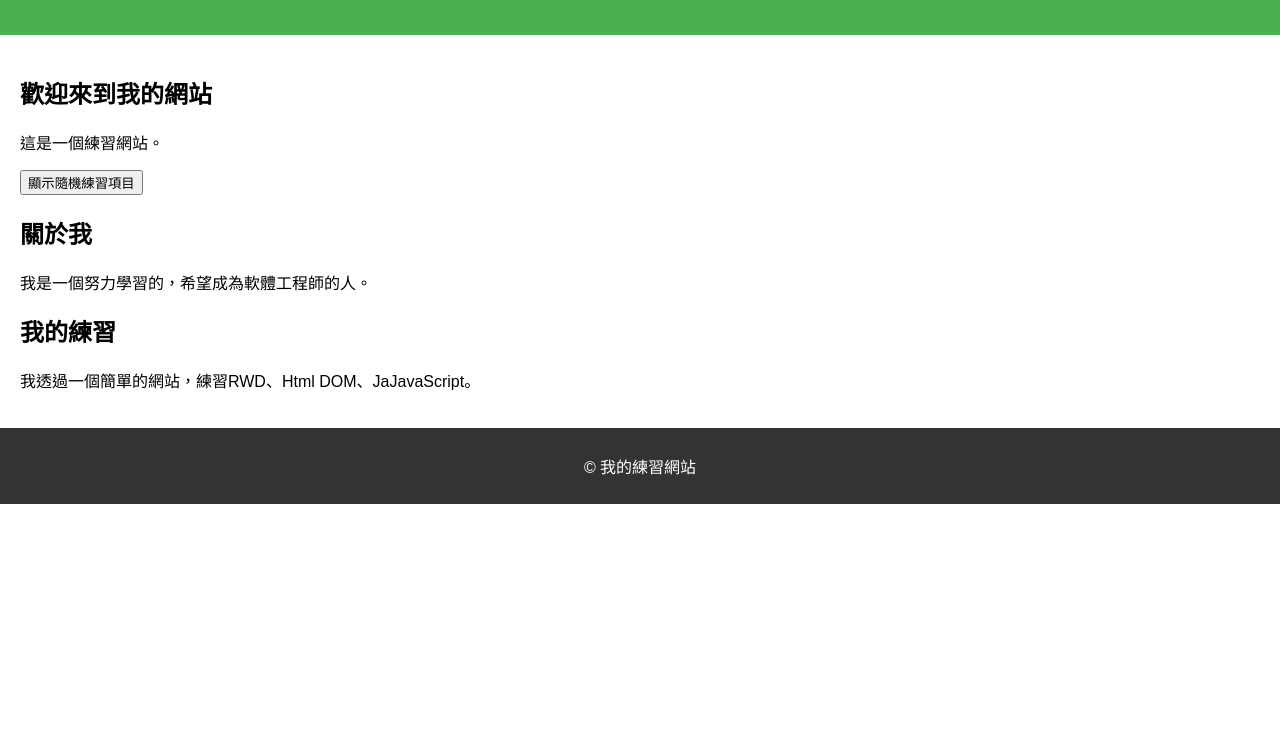
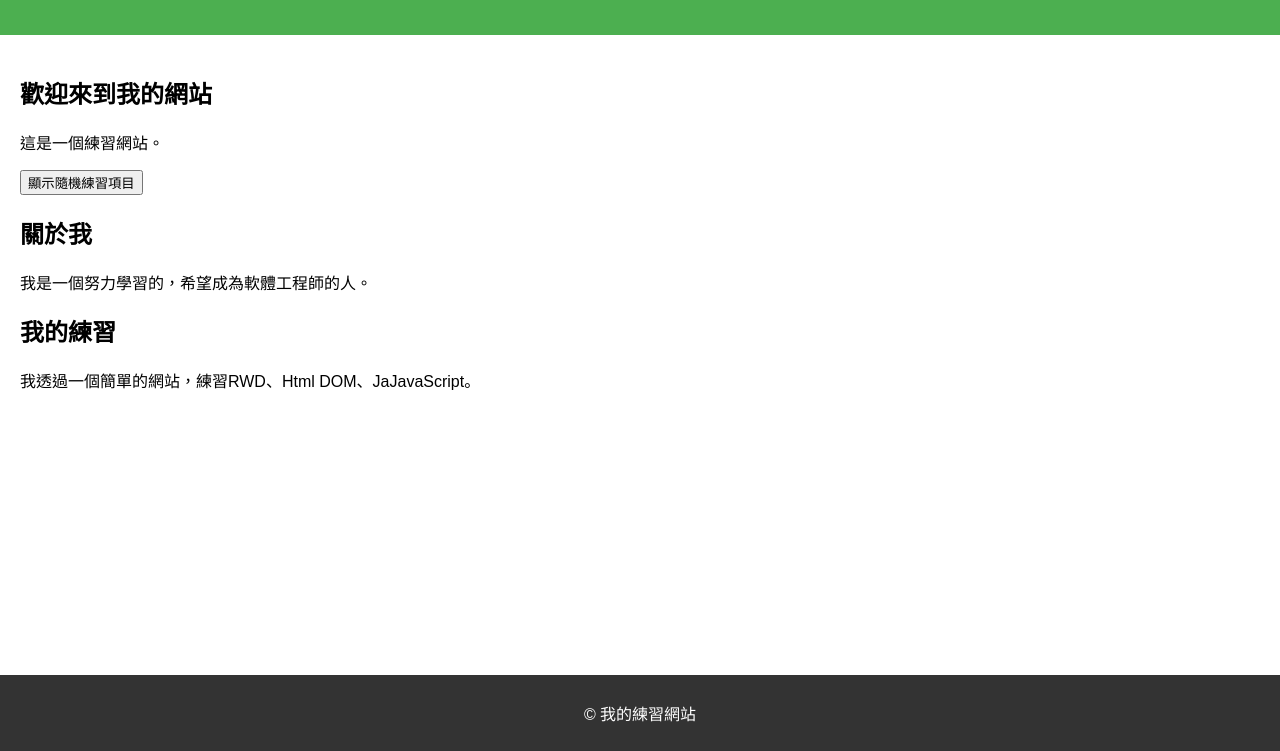
Before and after one commit to Aizenda/JavaScript, a plain HTML site: page index.html in a window 1280 px wide. Shown: the part 86-837 px from the top of the page. Before the commit the page ends 800 px from the top, so only its background shows below. Drawn offline with Linux system fonts and the light colour scheme.

Commit message:
Update RWD.css

```diff
--- a/RWD.css
+++ b/RWD.css
@@ -38,7 +38,7 @@ ul li {
 
 main {
     padding: 20px;
-    height:75vm;
+    height:75vh;
 }
 
 footer {
```
